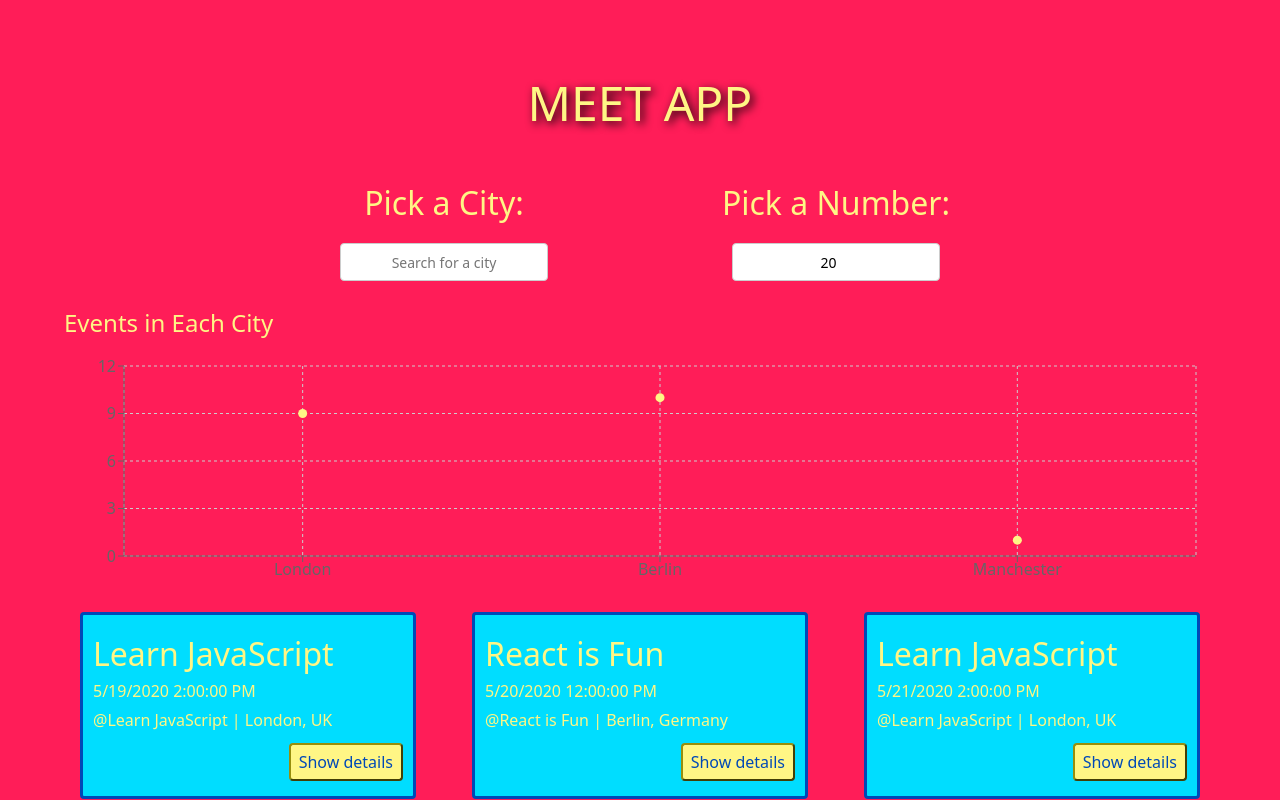
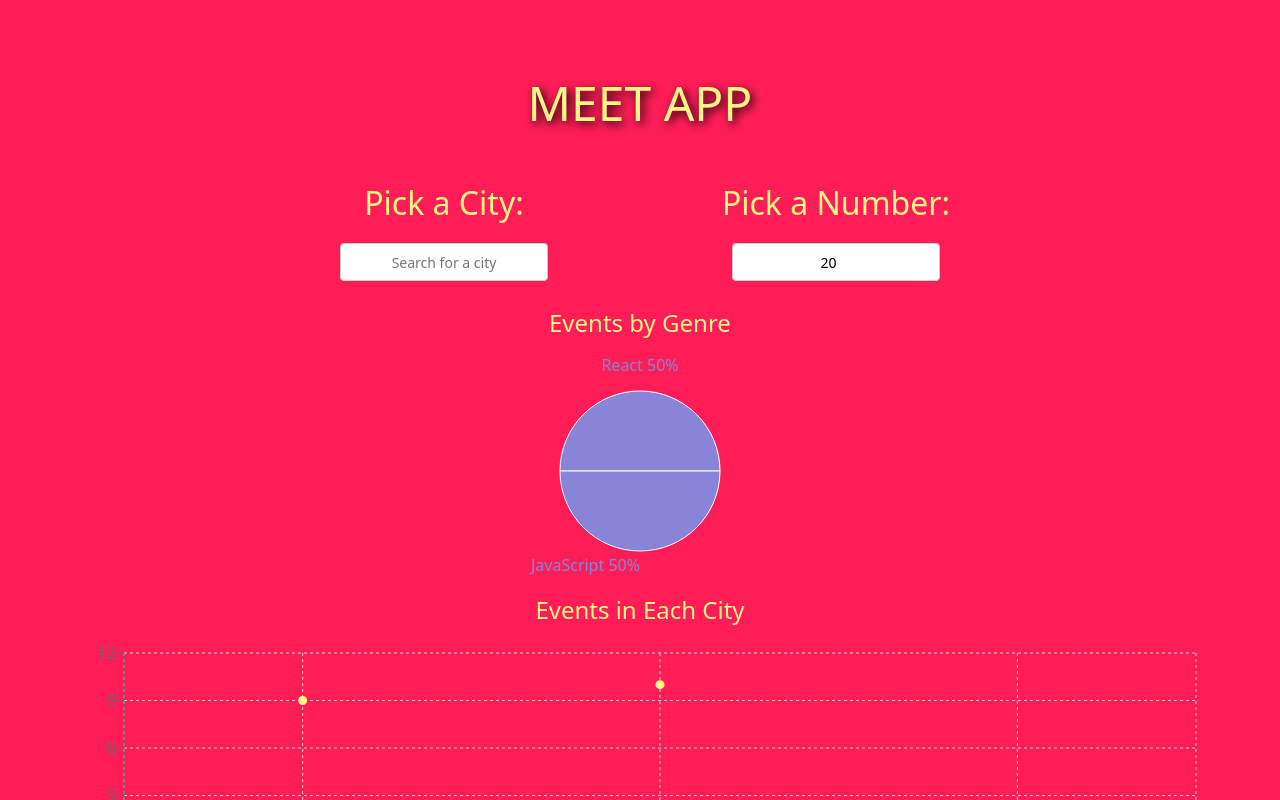
Before and after one commit to brett-ranieri/meet, a React (Create React App) app: page / in a window 1280 px wide. Shown: the top 800 px of the page. Built offline with nearby package versions, Linux system fonts and the light colour scheme; what atatus-spa would draw is missing.

Commit message:
add EventGenre component

```diff
--- a/src/App.js
+++ b/src/App.js
@@ -4,6 +4,7 @@ import "./nprogress.css";
 import EventList from "./EventList";
 import CitySearch from "./CitySearch";
 import NumberOfEvents from "./NumberOfEvents";
+import EventGenre from "./EventGenre";
 import { getEvents, extractLocations } from "./api";
 import { Col, Row } from "react-bootstrap";
 import { WarningAlert } from "./Alert";
@@ -130,8 +131,9 @@ class App extends Component {
 					</Col>
 				</Row>
 				<div className='app_event_list'>
-					<h4>Events in Each City</h4>
-					<div className='chart'>
+					<div className='data-vis-wrapper'>
+						<EventGenre events={this.state.events} />
+						<h4>Events in Each City</h4>
 						<ResponsiveContainer height={250}>
 							<ScatterChart
 								margin={{
--- /dev/null
+++ b/src/EventGenre.js
@@ -0,0 +1,52 @@
+import React, { useEffect, useState } from "react";
+import { PieChart, Pie, Cell, ResponsiveContainer } from "recharts";
+
+const EventGenre = ({ events }) => {
+	const [eventGenreData, setEventGenreData] = useState([]);
+
+	useEffect(() => {
+		const getData = () => {
+			const genres = ["React", "JavaScript", "Node", "jQuery", "AngularJS"];
+			const data = genres.map((genre) => {
+				const value = events.filter((event) => event.summary.includes(genre)).length;
+				return { name: genre, value };
+			});
+			console.log("genre data ", data);
+			return data.filter((entry) => entry.value > 0);
+		};
+
+		setEventGenreData(() => getData());
+	}, [events]);
+
+	// getData = (events) => {
+	// 	const genres = ["React", "JavaScript", "Node", "jQuery", "AngularJS"];
+	// 	const genreCount = events.filter((event) => event.summary.includes(genres).length);
+	// 	console.log(genreCount);
+	// };
+
+	return (
+		<div>
+			<h4>Events by Genre</h4>
+			<ResponsiveContainer height={250}>
+				<PieChart>
+					<Pie
+						data={eventGenreData}
+						cx='50%'
+						cy='50%'
+						labelLine={false}
+						outerRadius={80}
+						fill='#8884d8'
+						dataKey='value'
+						label={({ name, percent }) => `${name} ${(percent * 100).toFixed(0)}%`}
+					>
+						{eventGenreData.map((entry, index) => (
+							<Cell key={`cell-${index}`} />
+						))}
+					</Pie>
+				</PieChart>
+			</ResponsiveContainer>
+		</div>
+	);
+};
+
+export default EventGenre;
```
